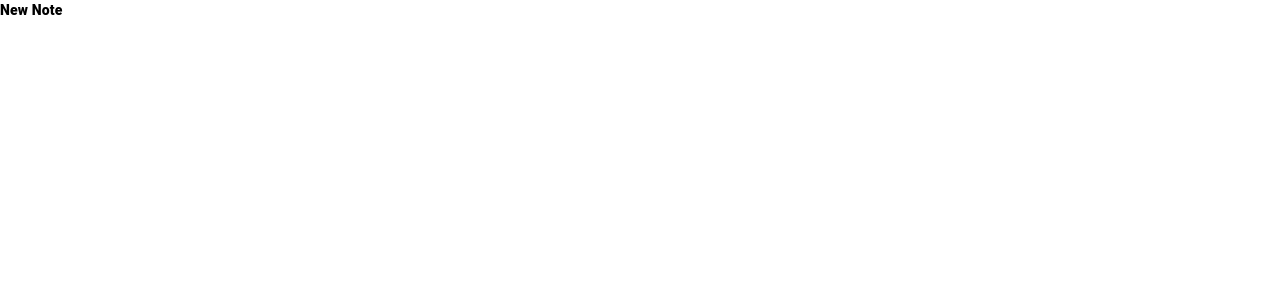
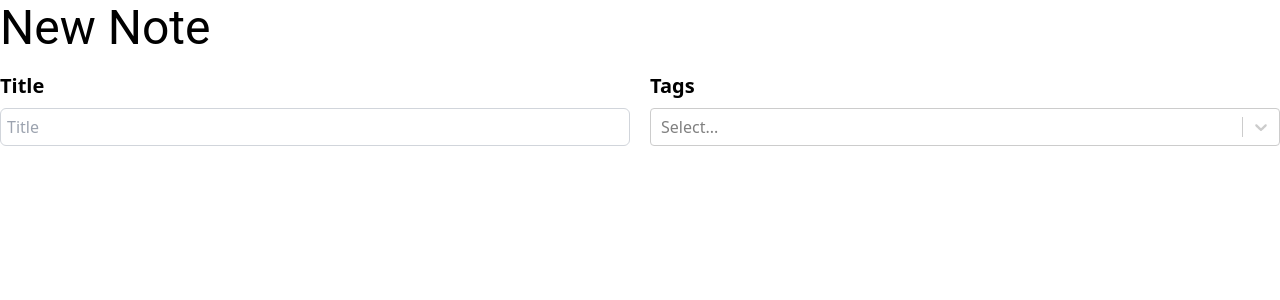
Before and after one commit to enayetsyl/GitHubProfileFinder, a React (Vite) app: page /new in a window 1280 px wide. Shown: the top 300 px of the page. Built offline with nearby package versions, Linux system fonts and the light colour scheme.

Commit message:
form title and tags done

```diff
--- a/package.json
+++ b/package.json
@@ -18,6 +18,7 @@
     "react": "^18.2.0",
     "react-dom": "^18.2.0",
     "react-router-dom": "^6.22.3",
+    "react-select": "^5.8.0",
     "sort-by": "^1.2.0"
   },
   "devDependencies": {
--- /dev/null
+++ b/src/components/NoteForm.tsx
@@ -0,0 +1,26 @@
+import Stack from '@mui/material/Stack';
+import ReactSelectCreatable from 'react-select/creatable';
+type Props = {}
+
+const NoteForm = (props: Props) => {
+  return (
+    <div className='container mx-auto'>
+      <form>
+        <div className='flex flex-col lg:flex-row justify-center items-center gap-5'>
+          <div className='flex flex-col gap-2 w-full'>
+            <label htmlFor="title" className='text-xl font-semibold'>Title</label>
+            <input type="text" name="title" id="title" placeholder='Title' className='border p-[6px] rounded-md border-gray-300 focus:outline-sky-500'/>
+          </div>
+          <div className='flex flex-col gap-2 w-full'>
+            <label htmlFor="tags" className='text-xl font-semibold'>Tags</label>
+            <ReactSelectCreatable
+            isMulti
+            />
+          </div>
+        </div>
+      </form>
+    </div>
+  )
+}
+
+export default NoteForm
--- a/src/constants/index.ts
+++ b/src/constants/index.ts
@@ -1 +1,3 @@
 export { default as NewNote} from "../pages/NewNote"
+export { default as Heading} from "../components/Heading"
+export { default as NoteForm} from "../components/NoteForm"
--- a/src/pages/NewNote.tsx
+++ b/src/pages/NewNote.tsx
@@ -1,14 +1,15 @@
-import Heading from "../components/Heading"
+import { Heading, NoteForm } from "../constants"
 
 type Props = {}
 
 const NewNote = (props: Props) => {
   return (
     <div>
-      <Heading variant="body2"
-      sx={{ fontWeight: 800 , maxWidth: 500 }}
+      <Heading variant="h3"
+      sx={{ marginBottom: '16px' }}
       gutterBottom
       >New Note</Heading>
+      <NoteForm/>
     </div>
   )
 }
```
Also changed, not shown: 1 other file (tests, documents, lock files or other folders).
